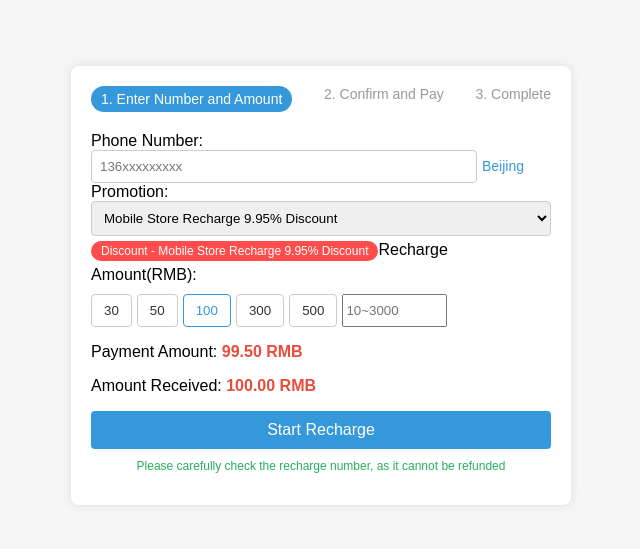
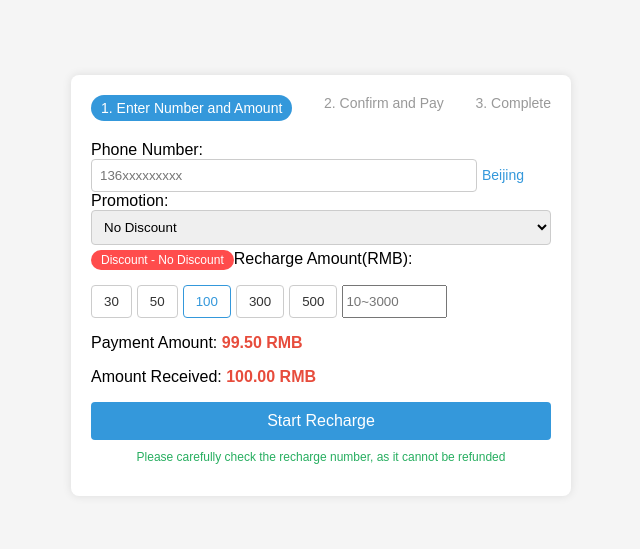
Before and after one commit to ITteam00/Recharge, an Angular app: page / in a window 1280 px wide. Shown: the part 123-672 px from the top of the page, without its empty margins (319-959 px from the left). Built offline with nearby package versions, Linux system fonts and the light colour scheme.

Commit message:
feat: add Discount selection

```diff
--- a/src/app/money-calculate/money-calculate.component.html
+++ b/src/app/money-calculate/money-calculate.component.html
@@ -1,8 +1,13 @@
 <label for="discount">Promotion:</label>
-<select id="discount">
-    <option>Mobile Store Recharge 9.95% Discount</option>
+<select id="discount" (change)="updateDiscount($event)">
+    <option value="0">No Discount</option>
+    <option value="9.95">Mobile Store Recharge 9.95% Discount</option>
 </select>
-<span class="discount-tag">Discount - Mobile Store Recharge 9.95% Discount</span>
+
+<span class="discount-tag">Discount -
+    <span id="discount-description">{{ discountRate === 0 ? 'No Discount' : 'Mobile Store Recharge 9.95% Discount' }}
+    </span>
+</span>
 
 <label>Recharge Amount(RMB):</label>
 <div class="amount-options">
--- a/src/app/money-calculate/money-calculate.component.ts
+++ b/src/app/money-calculate/money-calculate.component.ts
@@ -8,5 +8,32 @@ import { Component } from '@angular/core';
   styleUrl: './money-calculate.component.css'
 })
 export class MoneyCalculateComponent {
+  selectedAmount: number = 100;
+  discountRate: number = 0;
+  paymentAmount: number = 100;
+  receivedAmount: number = 100;
 
+  updateDiscount(event: Event) {
+    const selectElement = event.target as HTMLSelectElement;
+    this.discountRate = parseFloat(selectElement.value);
+    this.updateAmounts();
+  }
+
+  selectAmount(amount: number) {
+    this.selectedAmount = amount;
+    this.updateAmounts();
+  }
+
+  updateCustomAmount(value: string) {
+    const amount = parseFloat(value);
+    if (!isNaN(amount) && amount >= 10 && amount <= 3000) {
+      this.selectedAmount = amount;
+      this.updateAmounts();
+    }
+  }
+
+  updateAmounts() {
+    this.paymentAmount = this.selectedAmount * (1 - this.discountRate / 100);
+    this.receivedAmount = this.selectedAmount;
+  }
 }
```
